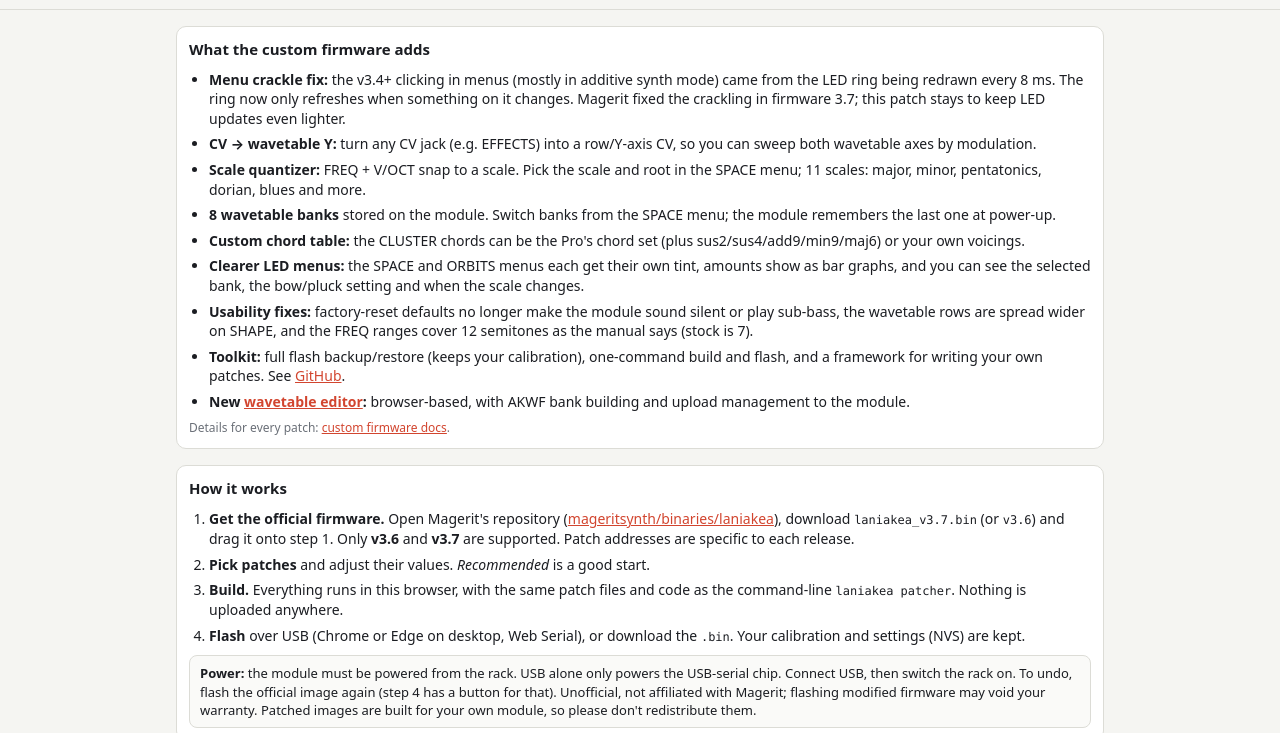
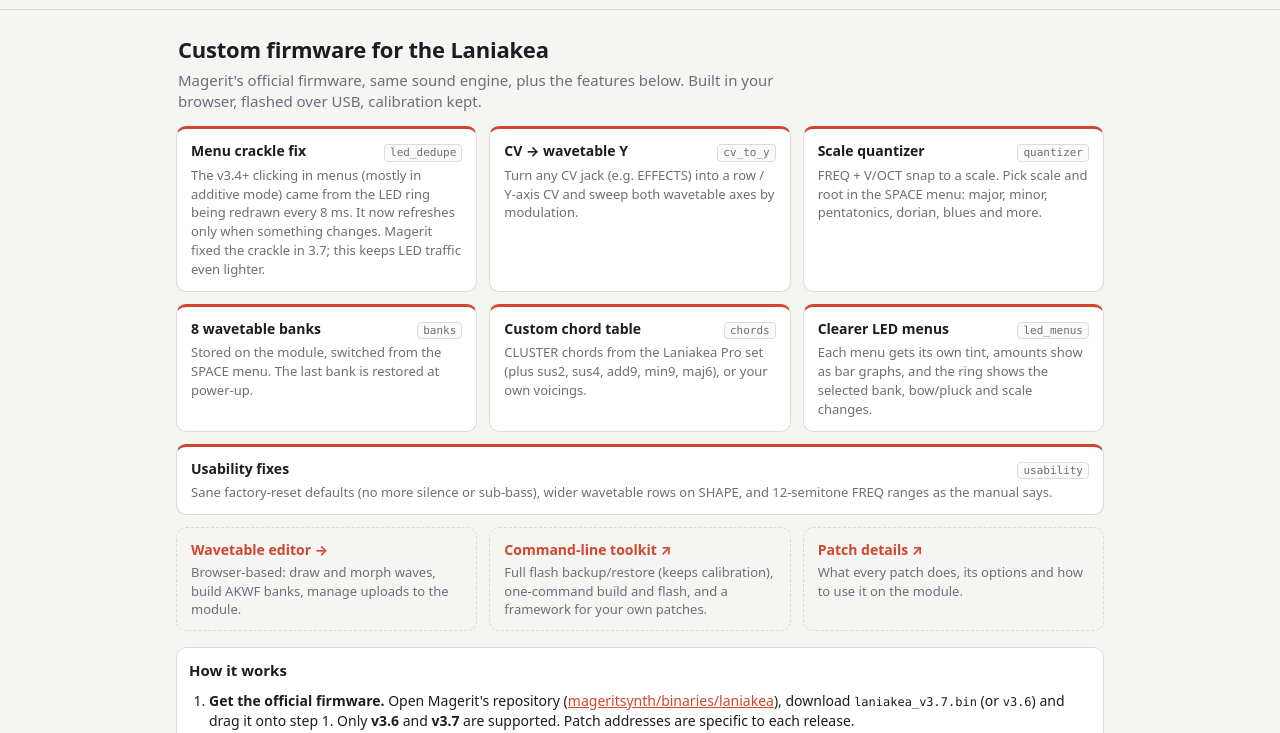
Before and after one commit to carlosedp/laniakea, a plain HTML site: page web/index.html in a window 1280 px wide. Shown: the part 47-780 px from the top of the page. Drawn offline with Linux system fonts and the light colour scheme.

Commit message:
Web patcher: feature overview as a card grid with hero and quick links
Co-Authored-By: Claude Opus 5.5 <noreply@anthropic.com>

```diff
--- a/web/index.html
+++ b/web/index.html
@@ -22,20 +22,25 @@
   </header>
 
   <div class="page">
-    <section class="panel features">
-      <h2>What the custom firmware adds</h2>
-      <ul class="feature-list">
-        <li><b>Menu crackle fix:</b> the v3.4+ clicking in menus (mostly in additive synth mode) came from the LED ring being redrawn every 8 ms. The ring now only refreshes when something on it changes. Magerit fixed the crackling in firmware 3.7; this patch stays to keep LED updates even lighter.</li>
-        <li><b>CV → wavetable Y:</b> turn any CV jack (e.g. EFFECTS) into a row/Y-axis CV, so you can sweep both wavetable axes by modulation.</li>
-        <li><b>Scale quantizer:</b> FREQ + V/OCT snap to a scale. Pick the scale and root in the SPACE menu; 11 scales: major, minor, pentatonics, dorian, blues and more.</li>
-        <li><b>8 wavetable banks</b> stored on the module. Switch banks from the SPACE menu; the module remembers the last one at power-up.</li>
-        <li><b>Custom chord table:</b> the CLUSTER chords can be the Pro's chord set (plus sus2/sus4/add9/min9/maj6) or your own voicings.</li>
-        <li><b>Clearer LED menus:</b> the SPACE and ORBITS menus each get their own tint, amounts show as bar graphs, and you can see the selected bank, the bow/pluck setting and when the scale changes.</li>
-        <li><b>Usability fixes:</b> factory-reset defaults no longer make the module sound silent or play sub-bass, the wavetable rows are spread wider on SHAPE, and the FREQ ranges cover 12 semitones as the manual says (stock is 7).</li>
-        <li><b>Toolkit:</b> full flash backup/restore (keeps your calibration), one-command build and flash, and a framework for writing your own patches. See <a href="https://github.com/carlosedp/laniakea" target="_blank" rel="noopener">GitHub</a>.</li>
-        <li><b>New <a href="../editor/">wavetable editor</a>:</b> browser-based, with AKWF bank building and upload management to the module.</li>
-      </ul>
-      <p class="hint">Details for every patch: <a href="https://github.com/carlosedp/laniakea/blob/main/docs/CUSTOM-FIRMWARE.md" target="_blank" rel="noopener">custom firmware docs</a>.</p>
+    <section class="features">
+      <div class="hero">
+        <h2>Custom firmware for the Laniakea</h2>
+        <p>Magerit's official firmware, same sound engine, plus the features below. Built in your browser, flashed over USB, calibration kept.</p>
+      </div>
+      <div class="feature-grid">
+        <div class="feature"><div class="feature-head"><h3>Menu crackle fix</h3><code>led_dedupe</code></div><p>The v3.4+ clicking in menus (mostly in additive mode) came from the LED ring being redrawn every 8 ms. It now refreshes only when something changes. Magerit fixed the crackle in 3.7; this keeps LED traffic even lighter.</p></div>
+        <div class="feature"><div class="feature-head"><h3>CV → wavetable Y</h3><code>cv_to_y</code></div><p>Turn any CV jack (e.g. EFFECTS) into a row / Y-axis CV and sweep both wavetable axes by modulation.</p></div>
+        <div class="feature"><div class="feature-head"><h3>Scale quantizer</h3><code>quantizer</code></div><p>FREQ + V/OCT snap to a scale. Pick scale and root in the SPACE menu: major, minor, pentatonics, dorian, blues and more.</p></div>
+        <div class="feature"><div class="feature-head"><h3>8 wavetable banks</h3><code>banks</code></div><p>Stored on the module, switched from the SPACE menu. The last bank is restored at power-up.</p></div>
+        <div class="feature"><div class="feature-head"><h3>Custom chord table</h3><code>chords</code></div><p>CLUSTER chords from the Laniakea Pro set (plus sus2, sus4, add9, min9, maj6), or your own voicings.</p></div>
+        <div class="feature"><div class="feature-head"><h3>Clearer LED menus</h3><code>led_menus</code></div><p>Each menu gets its own tint, amounts show as bar graphs, and the ring shows the selected bank, bow/pluck and scale changes.</p></div>
+        <div class="feature"><div class="feature-head"><h3>Usability fixes</h3><code>usability</code></div><p>Sane factory-reset defaults (no more silence or sub-bass), wider wavetable rows on SHAPE, and 12-semitone FREQ ranges as the manual says.</p></div>
+      </div>
+      <div class="extras">
+        <a class="extra" href="../editor/"><b>Wavetable editor →</b><span>Browser-based: draw and morph waves, build AKWF banks, manage uploads to the module.</span></a>
+        <a class="extra" href="https://github.com/carlosedp/laniakea" target="_blank" rel="noopener"><b>Command-line toolkit ↗</b><span>Full flash backup/restore (keeps calibration), one-command build and flash, and a framework for your own patches.</span></a>
+        <a class="extra" href="https://github.com/carlosedp/laniakea/blob/main/docs/CUSTOM-FIRMWARE.md" target="_blank" rel="noopener"><b>Patch details ↗</b><span>What every patch does, its options and how to use it on the module.</span></a>
+      </div>
     </section>
 
     <section class="panel intro">
--- a/web/patcher.css
+++ b/web/patcher.css
@@ -48,4 +48,22 @@ code, .mono { font-family: ui-monospace, SFMono-Regular, Consolas, monospace; fo
 #fl-bar { height: 100%; width: 0; background: var(--accent); transition: width .2s; }
 footer { text-align: center; padding-bottom: 24px; }
 @media (max-width: 600px) { .page { padding: 12px 16px; } header nav .btn { padding: 4px 8px; font-size: 12px; } }
-.feature-list { margin: 0; padding-left: 20px; display: flex; flex-direction: column; gap: 6px; }
+
+/* feature overview */
+.hero { padding: 8px 2px 14px; }
+.hero h2 { font-size: 22px; margin: 0 0 6px; letter-spacing: -.01em; }
+.hero p { margin: 0; color: var(--muted); font-size: 15px; max-width: 640px; }
+.feature-grid { display: grid; grid-template-columns: repeat(3, minmax(0, 1fr)); gap: 12px; }
+.feature-grid .feature:last-child:nth-child(3n+1) { grid-column: 1 / -1; }   /* lone last card spans the row */
+@media (max-width: 760px) { .feature-grid { grid-template-columns: minmax(0, 1fr); } }
+.feature { background: var(--panel); border: 1px solid var(--line); border-top: 3px solid var(--accent); border-radius: 10px; padding: 12px 14px; }
+.feature-head { display: flex; align-items: baseline; justify-content: space-between; gap: 8px; margin-bottom: 4px; }
+.feature h3 { margin: 0; font-size: 14px; }
+.feature code { font-size: 11px; color: var(--muted); background: var(--grid-cell); border: 1px solid var(--line); border-radius: 4px; padding: 0 5px; white-space: nowrap; }
+.feature p { margin: 0; color: var(--muted); font-size: 13px; line-height: 1.45; }
+.extras { display: grid; grid-template-columns: repeat(auto-fit, minmax(min(240px, 100%), 1fr)); gap: 12px; margin-top: 12px; }
+.extra { display: flex; flex-direction: column; gap: 4px; text-decoration: none; color: var(--ink); padding: 12px 14px;
+         border: 1px dashed var(--line); border-radius: 10px; }
+.extra:hover { border-color: var(--accent); border-style: solid; }
+.extra b { color: var(--accent); font-size: 14px; }
+.extra span { color: var(--muted); font-size: 13px; }
```
